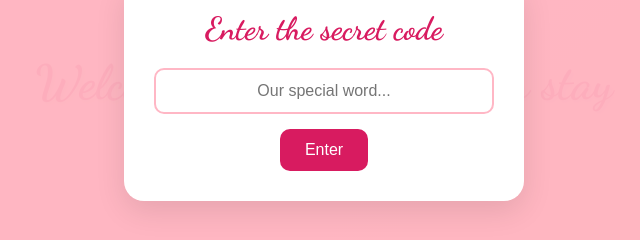
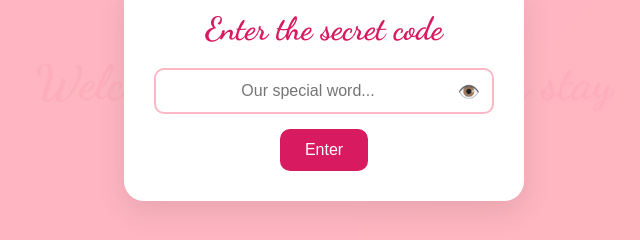
Before and after one commit to PHVinoya/WebForMyLove, a plain HTML site: page index.html in a window 1280 px wide. Both pictures are taken after a click on the button "Enter". Shown: the part 310-550 px from the top of the page, 316-956 px from the left. Drawn offline with Linux system fonts and the light colour scheme.

Commit message:
added the show/hide button for password

```diff
--- a/index.html
+++ b/index.html
@@ -12,7 +12,10 @@
     <div class="password-modal" id="passwordModal">
         <div class="password-content">
             <h2>Enter the secret code</h2>
-            <input type="password" class="password-input" id="passwordInput" placeholder="Our special word...">
+            <div class="password-field">
+                <input type="password" class="password-input" id="passwordInput" placeholder="Our special word...">
+                <button type="button" class="toggle-password" id="togglePassword" aria-label="Show password">👁️</button>
+            </div>
             <button class="submit-btn" id="submitPassword">Enter</button>
         </div>
     </div>
--- a/script.js
+++ b/script.js
@@ -5,9 +5,10 @@ document.addEventListener('DOMContentLoaded', function() {
             const mainContent = document.getElementById('mainContent');
             const passwordInput = document.getElementById('passwordInput');
             const submitPassword = document.getElementById('submitPassword');
+            const togglePassword = document.getElementById('togglePassword');
 
             submitPassword.addEventListener('click', function() {
-                if (passwordInput.value.toLowerCase() === 'babycakes') {
+                if (passwordInput.value.toLowerCase() === 'september202025') {
                     passwordModal.style.opacity = '0';
                     setTimeout(() => {
                         passwordModal.style.display = 'none';
@@ -23,7 +24,7 @@ document.addEventListener('DOMContentLoaded', function() {
                     }, 500);
                 } else {
                     passwordInput.value = '';
-                    passwordInput.placeholder = 'Try again, my love...';
+                    passwordInput.placeholder = 'Try again, love...';
                     passwordInput.style.borderColor = '#ff4d4d';
                     setTimeout(() => {
                         passwordInput.style.borderColor = '#ffb7c5';
@@ -38,6 +39,16 @@ document.addEventListener('DOMContentLoaded', function() {
                     submitPassword.click();
                 }
             });
+
+            // Toggle show/hide password
+            if (togglePassword) {
+                togglePassword.addEventListener('click', function() {
+                    const isPassword = passwordInput.getAttribute('type') === 'password';
+                    passwordInput.setAttribute('type', isPassword ? 'text' : 'password');
+                    this.textContent = isPassword ? '🙈' : '👁️';
+                    this.setAttribute('aria-label', isPassword ? 'Hide password' : 'Show password');
+                });
+            }
 
             // Tab switching
             const tabs = document.querySelectorAll('.tab');
--- a/styles.css
+++ b/styles.css
@@ -52,6 +52,7 @@
         .password-input {
             width: 100%;
             padding: 12px;
+            padding-right: 44px;
             border: 2px solid #ffb7c5;
             border-radius: 10px;
             margin-bottom: 15px;
@@ -59,6 +60,26 @@
             text-align: center;
             outline: none;
             transition: border-color 0.3s;
+        }
+
+        .password-field {
+            position: relative;
+            width: 100%;
+            display: inline-block;
+        }
+
+        .toggle-password {
+            position: absolute;
+            right: 10px;
+            top: 40.1%;
+            transform: translateY(-50%);
+            background: transparent;
+            border: none;
+            cursor: pointer;
+            font-size: 18px;
+            line-height: 1;
+            color: #d81b60;
+            padding: 4px;
         }
 
         .password-input:focus {
```
